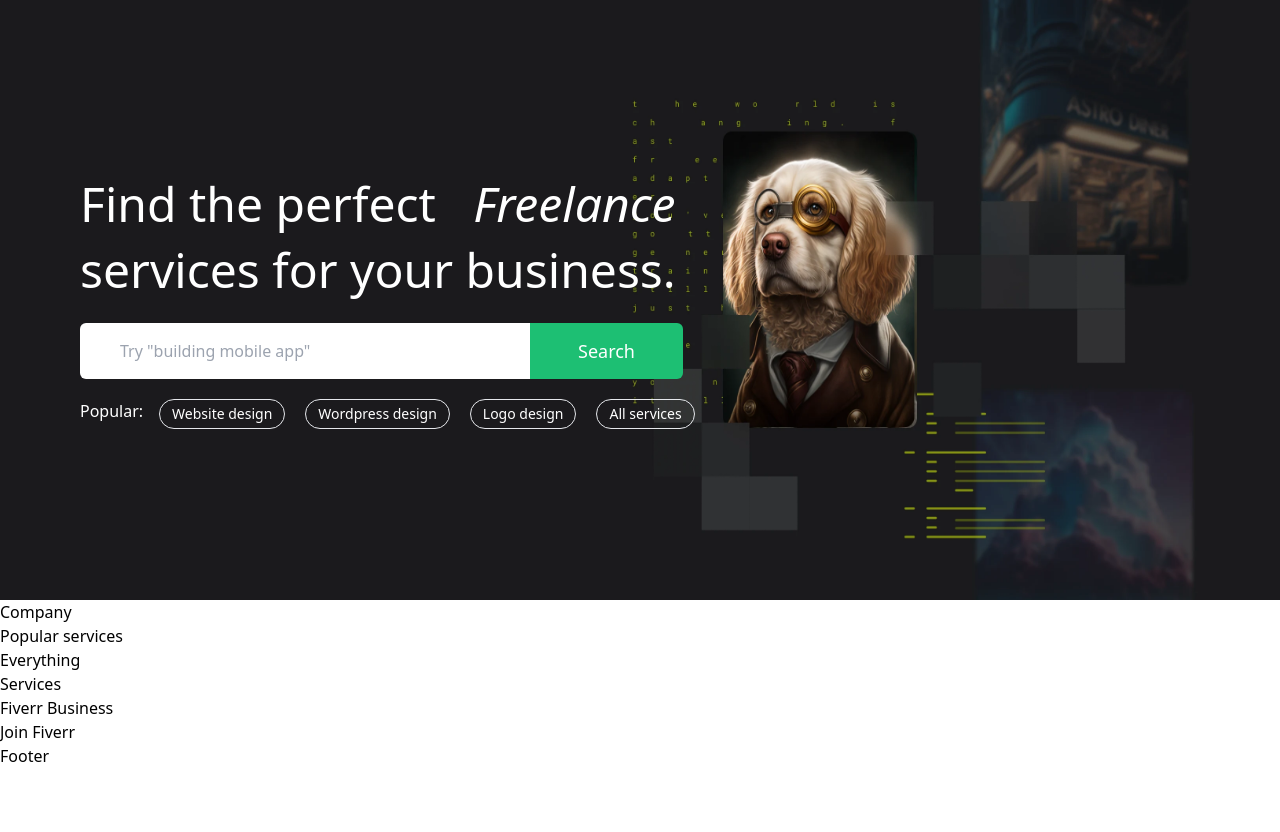
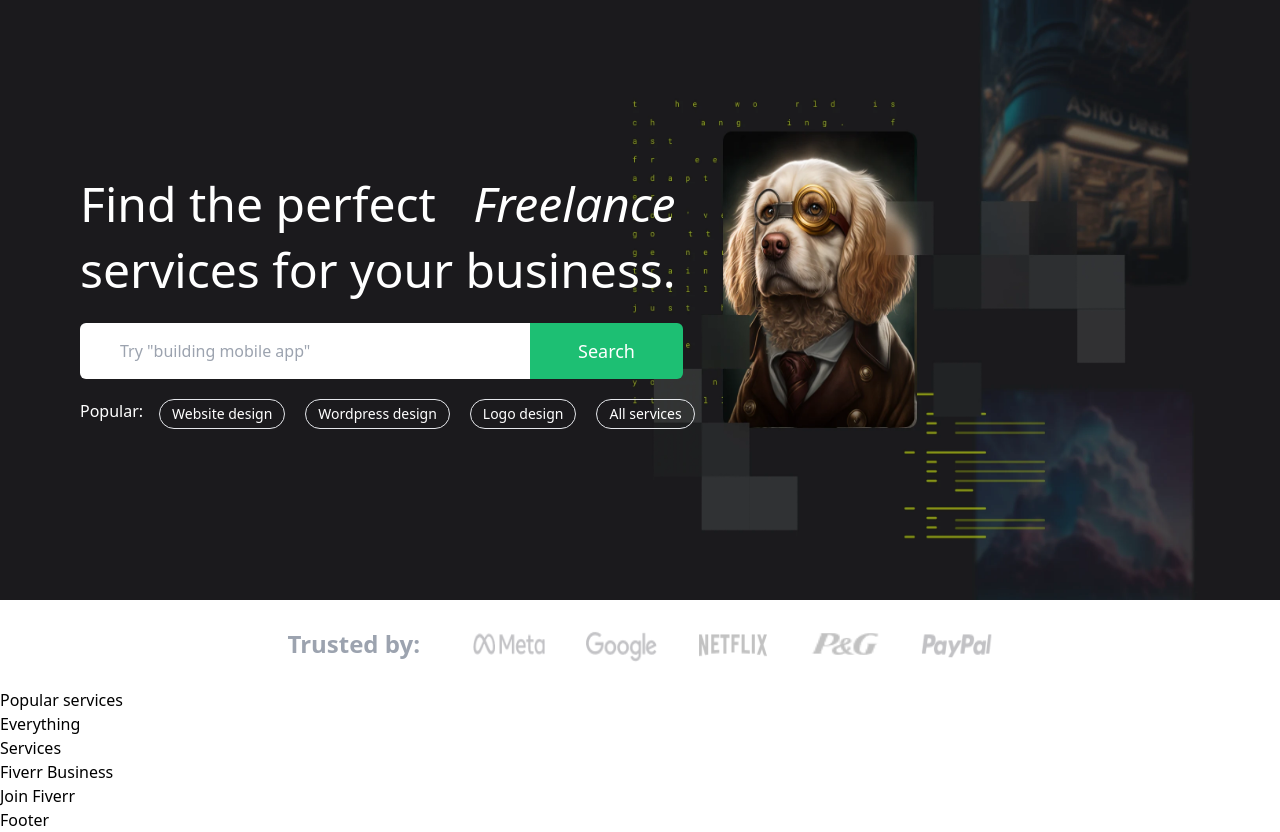
Before and after one commit to Lyonsmasawa/Pr, a Next.js app in the folder next/: page / in a window 1280 px wide. Before the commit the page ends 800 px from the top, so only its background shows below. Built offline with nearby package versions, Linux system fonts and the light colour scheme.

Commit message:
build: 'truested companies layout'

```diff
--- a/next/src/components/Companies.jsx
+++ b/next/src/components/Companies.jsx
@@ -1,9 +1,15 @@
+import Image from 'next/image'
 import React from 'react'
 
 const Companies = () => {
   return (
-    <div>
-      Company
+    <div className="flex items-center justify-center text-gray-400 text-2xl font-bold min-h-[11vh]">
+      Trusted by: &nbsp;
+      <ul className="flex justify-center gap-10 ml-10">
+        {[1,2,3,4,5].map((num) => <li className='relative h-[4.5rem] w-[4.5rem]'>
+          <Image alt='trusted brands' fill src={`/trusted${num}.png`} />
+        </li>)}
+      </ul>
     </div>
   )
 }
```
